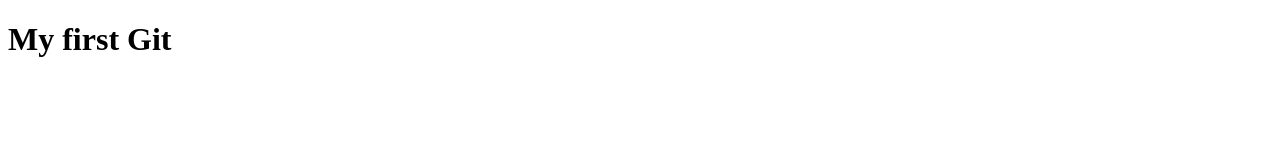
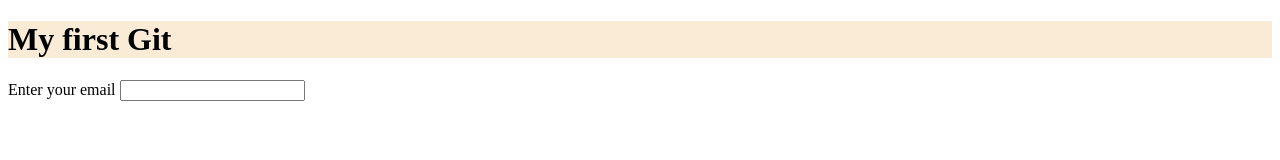
Before and after one commit to OkekeKachi/Git-learning, a plain HTML site: page index.html in a window 1280 px wide. Drawn offline with Linux system fonts and the light colour scheme.

Commit message:
additon of form to html

```diff
--- a/index.html
+++ b/index.html
@@ -5,8 +5,13 @@
     <meta http-equiv="X-UA-Compatible" content="IE=edge">
     <meta name="viewport" content="width=device-width, initial-scale=1.0">
     <title>gitLearning</title>
+    <link rel="stylesheet" href="style.css">
 </head>
-<body>
-    <h1>My first Git</h1>
+<body id="myBody">
+    <h1 id="heading">My first Git</h1>
+    <form>
+        <label>Enter your email</label>
+        <input type="email" name="" id="">
+    </form>
 </body>
 </html>
```
